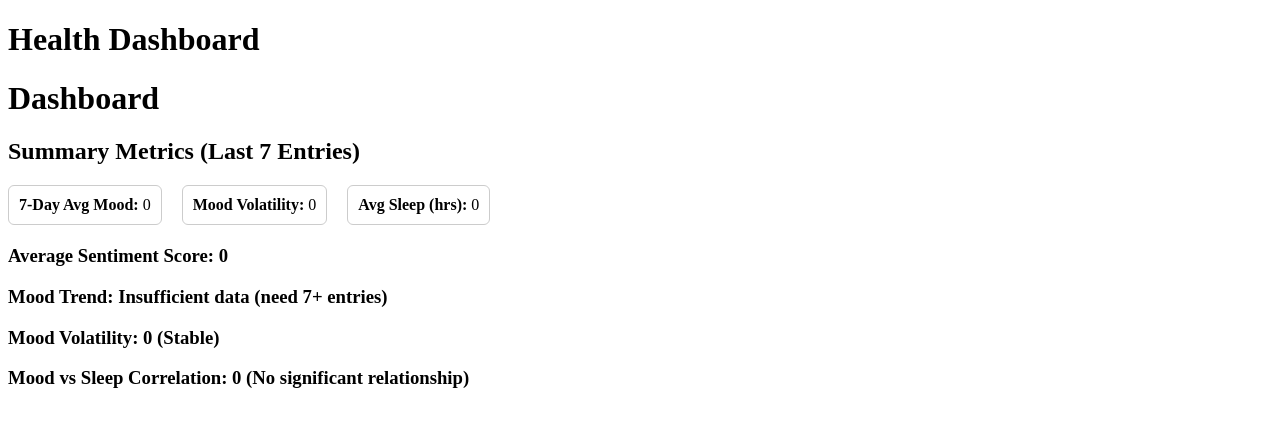
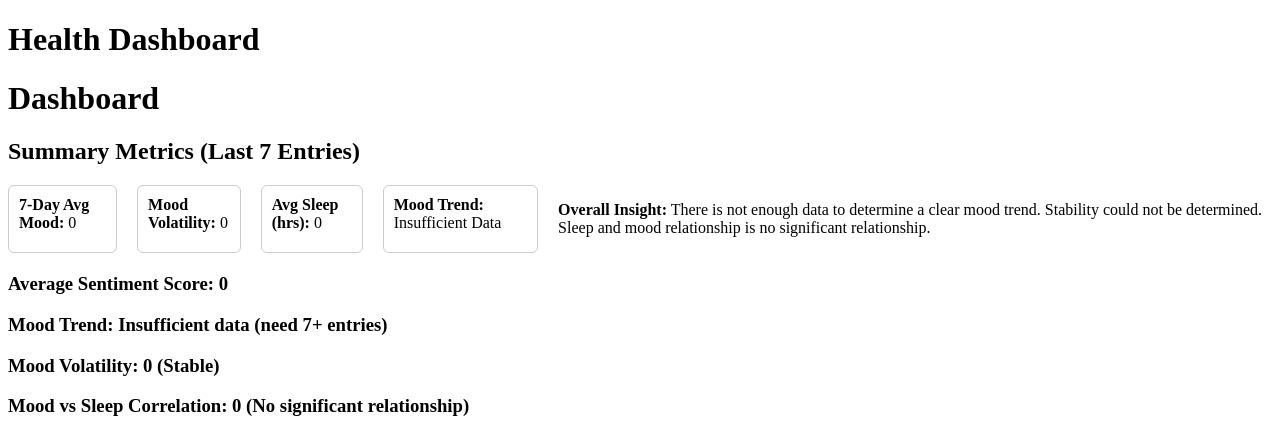
Before and after one commit to nk-labs314/Journal-analytics-dashboard, a Flask app: page /dashboard in a window 1280 px wide. Shown: the top 430 px of the page. Run offline with Flask 3, Linux system fonts and the light colour scheme; data that the repository does not hold is empty.

Commit message:
Added text to show summary of mood trends and derive insight from mood,volatility and sleep

```diff
--- a/main.py
+++ b/main.py
@@ -166,14 +166,14 @@ def dashboard():
 
 
     df_mood = pd.read_sql(
-        'SELECT * FROM MoodLogs WHERE user_id=? AND date != ? ORDER BY date DESC LIMIT 7',
+        'SELECT * FROM MoodLogs WHERE user_id=? AND date != ? ORDER BY date DESC LIMIT 30',
         conn,
         params=(user_id, '2023-01-01')
     )
 
 
     df_behavior = pd.read_sql(
-        'SELECT * FROM BehaviorData WHERE user_id=? AND date != ? ORDER BY date DESC LIMIT 7',
+        'SELECT * FROM BehaviorData WHERE user_id=? AND date != ? ORDER BY date DESC LIMIT 30',
         conn,
         params=(user_id, '2023-01-01')
     )
@@ -272,14 +272,60 @@ def dashboard():
         current_stability = None
         avg_stability = None
 
-    print("Rolling STD:")
-    print(df_mood_daily['rolling_std'])
+    # --- Trend Classification ---
 
-    print("Min STD:", min_std)
-    print("Max STD:", max_std)
+    trend_label = "Insufficient Data"
 
-    print("Stability Index:")
-    print(df_mood_daily['stability_index'])
+    # Use last 5 rolling mean values (drop NaNs)
+    recent_values = df_mood['rolling_7'].dropna().tail(5)
+
+    if len(recent_values) >= 2:
+        x = np.arange(len(recent_values))
+        y = recent_values.values
+
+        slope, _ = np.polyfit(x, y, 1)
+
+        if slope > 0.1:
+            trend_label = "Improving"
+        elif slope < -0.1:
+            trend_label = "Declining"
+        else:
+            trend_label = "Stable"
+
+    def generate_summary(trend_label, current_stability, volatility_label, correlation_label):
+
+        trend_map = {
+            "Improving": "Your mood has been improving recently.",
+            "Declining": "Your mood has been declining recently.",
+            "Stable": "Your mood has been relatively stable.",
+            "Insufficient Data": "There is not enough data to determine a clear mood trend."
+        }
+
+        trend_text = trend_map.get(
+            trend_label,
+            "Mood trend could not be determined."
+        )
+
+        if current_stability is None:
+            stability_text = "Stability could not be determined."
+        else:
+            stability_text = (
+                "Emotional stability is high." if current_stability > 0.7
+                else "Emotional stability is moderate." if current_stability > 0.4
+                else "Emotional stability is low."
+            )
+
+        correlation_text = f"Sleep and mood relationship is {correlation_label.lower()}."
+
+        return f"{trend_text} {stability_text} {correlation_text}"
+
+    summary_text = generate_summary(
+        trend_label,
+        current_stability,
+        volatility_label,
+        correlation_label
+    )
+
 
     analysis = {
         'sentiment': avg_sentiment,
@@ -299,8 +345,11 @@ def dashboard():
         'mood_values_scatter': mood_values_scatter,
         'stability_values': stability_values,
         'current_stability': current_stability,
-        'avg_stability': avg_stability
+        'avg_stability': avg_stability,
+        'summary_text': summary_text,
+        'trend_label': trend_label
     }
+
     conn.close()
 
     return render_template('dashboard.html', analysis=analysis)
--- a/templates/dashboard.html
+++ b/templates/dashboard.html
@@ -40,6 +40,8 @@
     <div><strong>7-Day Avg Mood:</strong> {{ analysis.avg_mood_7d }}</div>
     <div><strong>Mood Volatility:</strong> {{ analysis.mood_volatility }}</div>
     <div><strong>Avg Sleep (hrs):</strong> {{ analysis.avg_sleep }}</div>
+    <div><strong>Mood Trend:</strong> {{ analysis.trend_label }}</div>
+    <p><strong>Overall Insight:</strong> {{ analysis.summary_text }}</p>
   </div>
 
   <!-- Existing Sentiment / Alerts / Journals below -->
```
